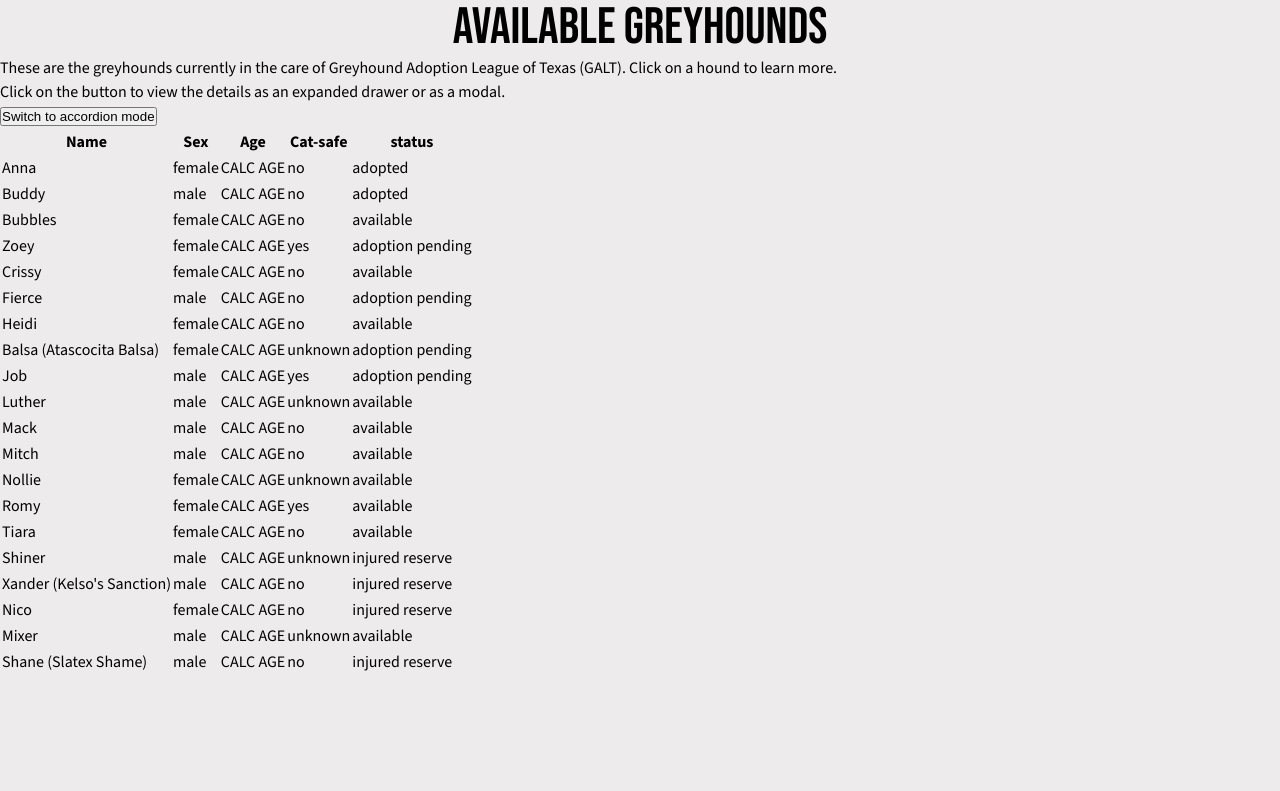
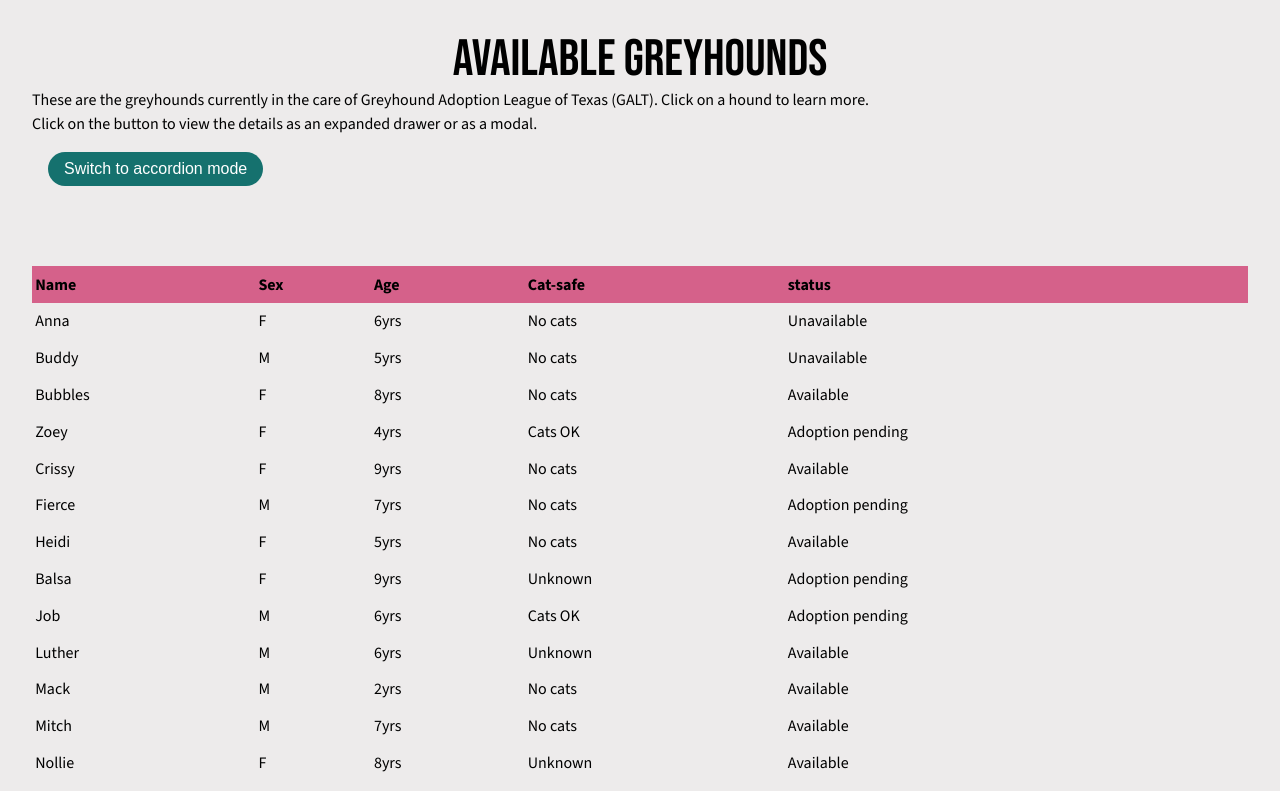
Before and after one commit to ihatetoast/available-hound-data-table, a React (Vite) app: page / in a window 1280 px wide. Shown: the top 791 px of the page. Built offline with nearby package versions, Linux system fonts and the light colour scheme.

Commit message:
added slide show with arrows. loops

```diff
--- a/src/App.jsx
+++ b/src/App.jsx
@@ -1,10 +1,10 @@
-import { useEffect, useState } from 'react'
+import { useEffect, useState } from 'react';
 
-import {galtDogs} from './data/dogData';
+import { galtDogs } from './data/dogData';
 
-import Header from './components/Header'
-import Table from './components/Table'
-import CardModal from './components/CardModal'
+import Header from './components/Header';
+import Table from './components/Table';
+import CardModal from './components/CardModal';
 
 // simulated db query
 const fetchHoundsData = () => {
@@ -21,9 +21,7 @@
   const [dogData, setDogData] = useState([]);
   const [error, setError] = useState(null);
   const [selectedDog, setSelectedDog] = useState(null); // hardcoded while making the card
-  const [expandable, setExpandable] =  useState(false);
-
-
+  const [expandable, setExpandable] = useState(false);
 
   // have a load more? there are 20 dogs. load 5. pagination?
   // load all for now.
@@ -34,39 +32,68 @@
         setIsLoading(true);
         const data = await fetchHoundsData();
         setDogData(data);
-    }
-    catch(err){
+      } catch (err) {
         console.log(err);
         setError('Failed to load hound data.');
-    }
-    finally {
+      } finally {
         setIsLoading(false);
       }
-  }
+    };
     loadHounds();
-}, [])
+  }, []);
 
-  function handleRowClick(dog){
+  function handleRowClick(dog) {
     setSelectedDog(dog);
   }
 
-  function handleCloseModal(){
+  function handleCloseModal() {
     setSelectedDog(null);
   }
 
   return (
     <>
-    <Header title="Available Greyhounds">
-      <p>These are the greyhounds currently in the care of Greyhound Adoption League of Texas (GALT). Click on a hound to learn more.</p>
-      <p>Click on the button to view the details as an expanded drawer or as a modal. </p>
-      {!isLoading && !error && <button onClick={()=>{setExpandable(prev => !prev)}}>{expandable ? "Switch to separate card mode" : "Switch to accordion mode"}</button>}
+      <Header title='Available Greyhounds'>
+        <p>
+          These are the greyhounds currently in the care of Greyhound Adoption
+          League of Texas (GALT). Click on a hound to learn more.
+        </p>
+        <p>
+          Click on the button to view the details as an expanded drawer or as a
+          modal.{' '}
+        </p>
+        {!isLoading && !error && (
+          <button
+            className="header-btn"
+            onClick={() => {
+              setExpandable((prev) => !prev);
+            }}
+          >
+            {expandable
+              ? 'Switch to separate card mode'
+              : 'Switch to accordion mode'}
+          </button>
+        )}
       </Header>
+      <main>
         {isLoading && <p>Loading ... MAKE A LOADING COMPONENT</p>}
         {error && <p>Uh oh. {error}</p>}
-      {!isLoading && !error && <Table dogData={dogData} expandable={expandable} onRowClick={handleRowClick}/>}
-      { selectedDog && !expandable && <CardModal selectedDogData={selectedDog} handleCloseModal={handleCloseModal}/>}
+        {!isLoading && !error && (
+          <Table
+            dogData={dogData}
+            expandable={expandable}
+            selectedDog={selectedDog}
+            onRowClick={handleRowClick}
+          />
+        )}
+      </main>
+      {selectedDog && !expandable && (
+        <CardModal
+          selectedDogData={selectedDog}
+          handleCloseModal={handleCloseModal}
+        />
+      )}
     </>
-  )
+  );
 }
 
-export default App
+export default App;
--- a/src/components/Table.jsx
+++ b/src/components/Table.jsx
@@ -3,7 +3,8 @@
 import TableRow from './TableRow';
 
 
-const Table = ({dogData,  onRowClick}) => {
+const Table = ({dogData, expandable, selectedDog, onRowClick}) => {
+
 
   return (
     <table>
@@ -17,7 +18,7 @@
         </tr>
       </thead>
       <tbody>
-        {dogData.map((dog) => <TableRow key={dog.id} dog={dog} onRowClick={onRowClick}/>)}
+        {dogData.map((dog) => <TableRow isSelected={selectedDog?.id === dog.id} key={dog.id} dog={dog} onRowClick={onRowClick}/>)}
       </tbody>
     </table>
   )
--- a/src/components/TableRow.jsx
+++ b/src/components/TableRow.jsx
@@ -1,15 +1,51 @@
-import React from 'react'
+import React from 'react';
 
-const TableRow = ({dog, onRowClick}) => {
+import { getAgeInYears } from '../helpers';
+const TableRow = ({ dog, isSelected, onRowClick }) => {
+  const shortCatText =
+    dog.cats === 'unknown' ? '?' : dog.cats === 'no' ? 'N' : 'Y';
+
+  const longCatText =
+    dog.cats === 'unknown'
+      ? 'Unknown'
+      : dog.cats === 'no'
+      ? 'No cats'
+      : 'Cats OK';
+
+  const shortStatusText =
+    dog.status === 'adoption pending'
+      ? 'Pending'
+      : dog.status === 'adopted' || dog.status === 'injured reserve'
+      ? 'Unavail'
+      : 'Avail';
+
+  const longStatusText =
+    dog.status === 'adoption pending'
+      ? 'Adoption pending'
+      : dog.status === 'adopted' || dog.status === 'injured reserve'
+      ? 'Unavailable'
+      : 'Available';
+
   return (
-    <tr onClick={() => onRowClick(dog)}>
+    <tr
+      className={isSelected ? 'selected' : ''}
+      onClick={() => onRowClick(dog)}
+    >
       <td>{dog.name}</td>
-      <td>{dog.sex}</td>
-      <td>CALC AGE</td>
-      <td>{dog.cats}</td>
-      <td>{dog.status}</td>
+      <td>{dog.sex[0].toUpperCase()}</td>
+      <td>{getAgeInYears(dog.whelped)}yrs</td>
+      <td
+        className='cat-cell'
+        data-short-text={shortCatText}
+        data-long-text={longCatText}
+      ></td>
+      <td
+        className='status-cell'
+        data-short-text={shortStatusText}
+        data-long-text={longStatusText}
+      ></td>
     </tr>
-  )
-}
+  );
+};
 
-export default TableRow
+export default TableRow;
--- a/src/data/dogData.js
+++ b/src/data/dogData.js
@@ -155,7 +155,7 @@
   },
   {
     id: 8,
-    name: 'Balsa (Atascocita Balsa)',
+    name: 'Balsa',
     originLocation: 'WV, USA',
     sex: 'female',
     pedigree: 'yes',
@@ -352,7 +352,7 @@
   },
   {
     id: 17,
-    name: "Xander (Kelso's Sanction)",
+    name: "Xander",
     originLocation: '',
     sex: 'male',
     pedigree: 'yes',
@@ -410,7 +410,7 @@
   },
   {
     id: 20,
-    name: 'Shane (Slatex Shame)',
+    name: 'Shane',
     originLocation: 'TX, USA',
     sex: 'male',
     pedigree: 'yes',
--- /dev/null
+++ b/src/helpers.js
@@ -0,0 +1,16 @@
+  export function getAgeInYears(dateStr){
+    const date = new Date(dateStr);
+    // handle human error
+    if(typeof dateStr !== 'string' || isNaN(date)){
+      return "Age unknown";
+    }
+    const yearNow = new Date().getFullYear();
+    // regex for year only:
+    const regex = /^\d{4}$/;
+    if(regex.test(dateStr)){
+      return yearNow - Number(dateStr);
+    } else {
+      const birthYear = date.getFullYear();
+      return yearNow - birthYear;
+    }
+  }
--- a/src/index.css
+++ b/src/index.css
@@ -11,7 +11,6 @@
   --pink-light: #fdbed6;
   --yellow: #ffe1aa;
   --green: #15716e;
-  --purple: #643a71;
   --white: #fff;
   --off-white: #edebeb;
 }
@@ -37,6 +36,11 @@
   background-color: var(--off-white);
 }
 
+/* HEADER  */
+header {
+  padding: 0.5rem 1rem;
+}
+
 h1 {
   font-size: 2em;
   font-weight: 400;
@@ -49,7 +53,64 @@
   font-family: 'Bebas Neue', sans-serif;
 }
 
+.header-btn {
+  background-color: var(--green);
+  color: var(--white);
+  display: block;
+  text-align: center;
+  padding: 0.5rem 1rem;
+  border-radius: 20px;
+  font-size: 1rem;
+  margin: 1rem auto;
+  border: none;
+}
+
+.header-btn:hover,
+.header-btn:focus {
+  background-color: var(--white);
+  color: var(--green);
+}
+
+/* MAIN  */
+main {
+  display: flex;
+  justify-content: center;
+  padding: 1rem 0.25rem;
+}
+
 /* COMPONENTS  */
+
+/* TABLE */
+table {
+  border-collapse: collapse;
+  width: 100%;
+}
+
+thead {
+  background-color: var(--pink-dark);
+}
+
+thead th {
+  text-align: left;
+}
+
+th,
+td {
+  font-size: 0.8rem;
+  padding: 0.4rem 0.2rem;
+}
+
+tr.selected {
+  background-color: var(--pink-light);
+}
+
+.cat-cell::before {
+  content: attr(data-short-text);
+}
+
+.status-cell::before {
+  content: attr(data-short-text);
+}
 
 /* MODAL FOR SELECTED DOG  */
 .modal {
@@ -68,7 +129,7 @@
 }
 
 .modal::backdrop {
-  background-color: rgba(43, 43, 43, 0.9);
+  background-color: rgba(43, 43, 43, 0.8);
 }
 
 .modal-content {
@@ -88,17 +149,31 @@
 
 .selected-dog-name .pending {
   color: var(--pink);
+  font-weight: 400;
 }
-.selected-dog-name .unavailable,
-.selected-dog-no-cats {
+.selected-dog-name .unavailable {
   color: var(--pink-dark);
+  font-weight: 400;
 }
 .selected-dog-name .available {
-  color: var(--purple);
+  font-weight: 400;
 }
 
 .selected-dog-no-cats {
   font-weight: 700;
+  background-color: var(--pink-dark);
+  color: var(--black);
+}
+.selected-dog-yes-cats {
+  background-color: var(--green);
+}
+.selected-dog-no-cats,
+.selected-dog-yes-cats {
+  height: 1.5rem;
+  display: flex;
+  align-items: center;
+  padding: 0.5rem;
+  border-radius: 20px;
 }
 
 .selected-dog-info {
@@ -106,7 +181,7 @@
   width: 100%;
 }
 
-.selected-dog-extra.major  {
+.selected-dog-extra.major {
   display: flex;
   margin-bottom: 1rem;
 }
@@ -153,9 +228,6 @@
   display: inline-block;
   border-radius: 20px;
 }
-.trait-title.parentage {
-  display: block;
-}
 
 .selected-dog-video-link {
   background-color: var(--pink-dark);
@@ -166,10 +238,38 @@
   border-radius: 20px;
   margin-top: 1rem;
 }
+
 .selected-dog-video-link:hover,
 .selected-dog-video-link:focus {
   background-color: var(--pink-light);
   color: var(--black);
+}
+
+.nav-btn {
+  background: transparent;
+  height: 4rem;
+  width: 1rem;
+  position: relative;
+  padding: 10px 25px;
+  border:none;
+}
+
+.nav-btn::before {
+  content: "";
+  position: absolute;
+  display: inline-block;
+  border: 1rem solid transparent;
+  top: 50%;
+  transform: translateY(-50%);
+}
+
+.nav-btn.prev::before {
+  border-right-color: var(--white);
+  left: 10px;
+}
+.nav-btn.next::before {
+  border-left-color: var(--white);
+  left: 10px;
 }
 
 /* RIGHT SIDE / BOTTOM HALF --- MEDIA   */
@@ -182,6 +282,7 @@
 .image-container {
   display: flex;
   justify-content: center;
+  align-items: center;
 }
 .image-container img {
   border-radius: 4px;
@@ -201,23 +302,32 @@
   border-color: var(--black);
 }
 
-@keyframes slide-in-from-top {
-  0% {
-    transform: translateY(-15%);
-    opacity: 0;
-  }
-  100% {
-    transform: translateY(0);
-    opacity: 1;
-  }
-}
-@media screen and (min-width: 425px) {
-  .image-container img {
-    width: 80%;
-  }
+
+
+@media screen and (min-width: 768px) {
+  .header-btn {
+    margin: 1rem;
   }
 
-@media screen and (min-width: 768px) {
+  header,
+  main {
+    padding: 1rem 2rem;
+  }
+
+  th,
+  td {
+    font-size: 1.2rem;
+    padding: 0.5rem 0.25rem;
+  }
+
+  .cat-cell::before {
+    content: attr(data-long-text);
+  }
+
+  .status-cell::before {
+    content: attr(data-long-text);
+  }
+
   .selected-dog-name {
     line-height: 1.5;
   }
@@ -225,6 +335,10 @@
     display: inline-block;
     font-size: 1.25rem;
     margin-left: 1rem;
+  }
+
+  .selected-dog-info {
+    padding: 1rem 1.5rem;
   }
   .image-container img {
     width: 60%;
@@ -235,6 +349,11 @@
   h1 {
     font-size: 3.2em;
     line-height: 1.1;
+  }
+
+  header,
+  main {
+    padding: 2rem;
   }
 
   .modal {
@@ -264,15 +383,11 @@
   }
 
   .selected-dog-info {
-    display:flex;
+    display: flex;
     flex-direction: column;
   }
 
-  .trait-title.parentage {
-  display: inline;
-}
-
-.traits:nth-of-type(3){
+  .traits:nth-of-type(3) {
     display: flex;
     align-items: center;
   }
@@ -282,3 +397,28 @@
     align-self: flex-end;
   }
 }
+
+
+
+
+@keyframes slide-in-from-top {
+  0% {
+    transform: translateY(-15%);
+    opacity: 0;
+  }
+  100% {
+    transform: translateY(0);
+    opacity: 1;
+  }
+}
+@media screen and (min-width: 425px) {
+  th,
+  td {
+    font-size: 1rem;
+    padding: 0.4rem 0.2rem;
+  }
+
+  .image-container img {
+    width: 80%;
+  }
+}
```
Also changed, not shown: src/components/CardModal.jsx (+9 -26 lines), src/components/SlideShow.jsx (added, +24 -0 lines). Lines whose indentation alone changed are shown as unchanged.
